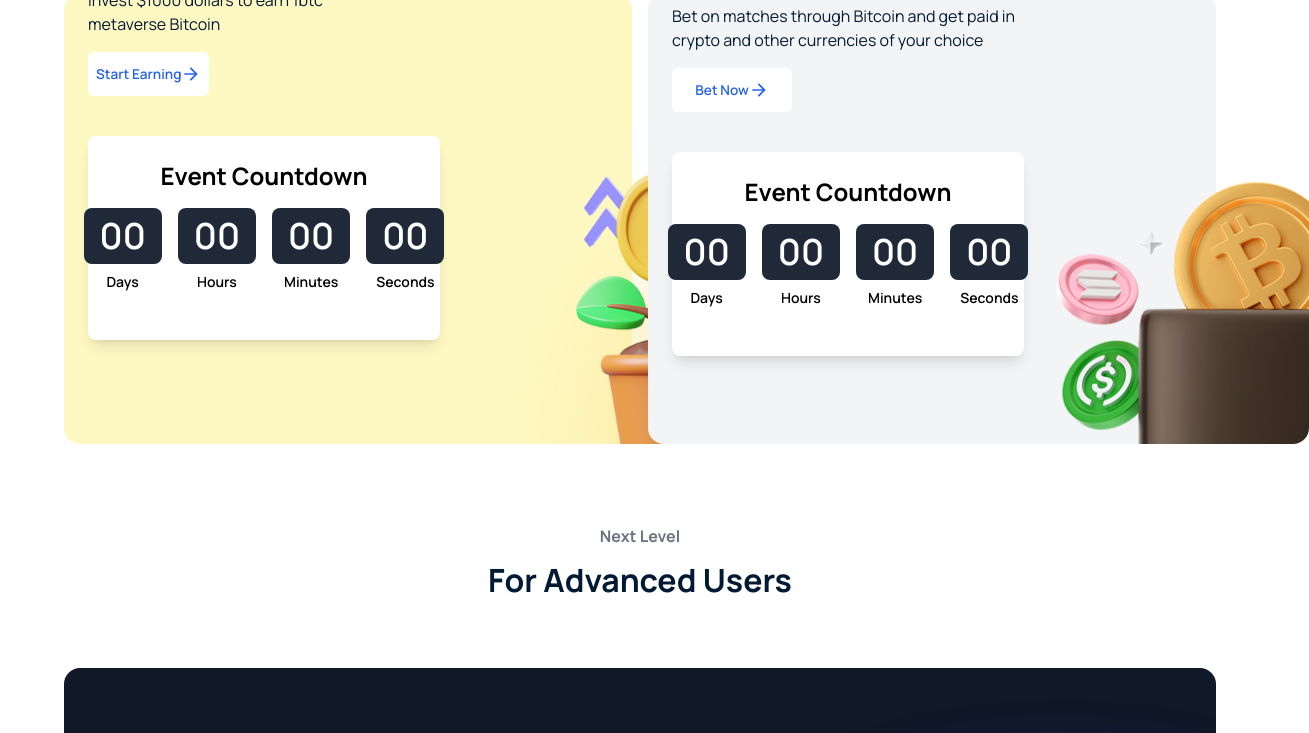
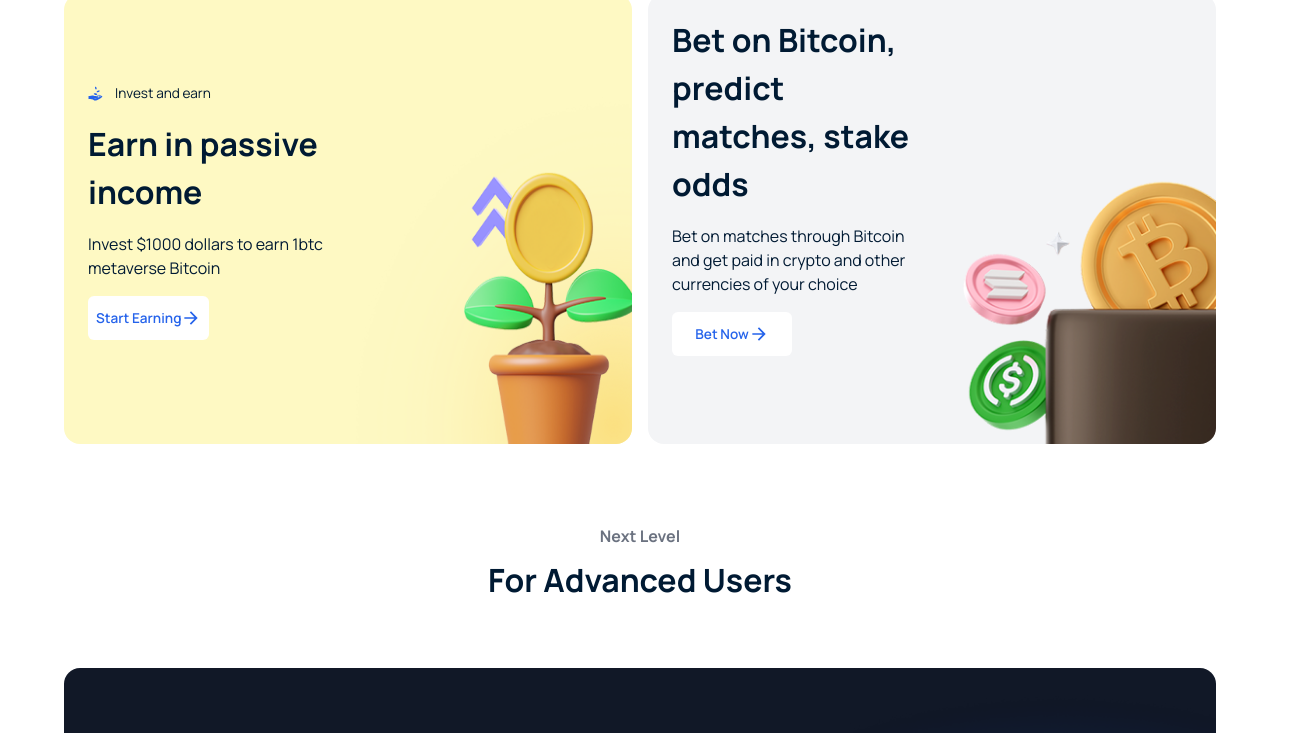
Before and after one commit to samscript18/cryptobros, a Next.js app: page / in a window 1280 px wide. Shown: the part 1340-2073 px from the top of the page, 1309 px wide, since content can reach past the window. Built offline with nearby package versions, Linux system fonts and the light colour scheme.

Commit message:
Update essentials.tsx

```diff
--- a/src/components/home/essentials.tsx
+++ b/src/components/home/essentials.tsx
@@ -81,7 +81,7 @@ const Essentials = () => {
                   className="text-primary inline-flex"
                 />
               </ButtonOutlined>
-              <CountdownTimer />
+              {/* <CountdownTimer /> */}
             </div>
           </div>
           <Image
@@ -116,7 +116,7 @@ const Essentials = () => {
                   className="text-primary inline-flex"
                 />
               </ButtonOutlined>
-               <CountdownTimer />
+               {/* <CountdownTimer /> */}
             </div>
           </div>
           <Image
```
